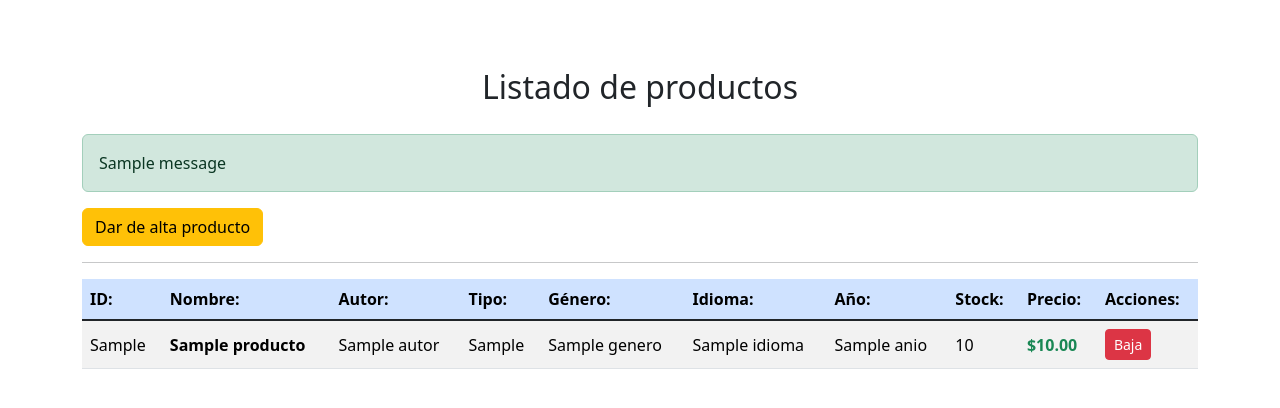
After one commit to PaulaVicioso/gestionInventario_Viries, a Flask app: template templates/productos/lista.html in a window 1280 px wide. The commit adds this page. Shown: the top 408 px of the page. Run offline with Flask 3, Linux system fonts and the light colour scheme; the template is opened without the code that fills it: most values are stand-ins (such as "Sample title", 1, 10 or a date in 2020); one stand-in notice (Sample message) is shown.

Commit message:
Agrego alta de productos con validación y paginas de error

```diff
--- a/productos.py
+++ b/productos.py
@@ -6,10 +6,14 @@
 # Hardcorear el Rol de ADMIN
 # El otro rol es de Cliente que es más limitado.
 
-from flask import render_template, Blueprint, request, redirect, url_for
+from flask import render_template, Blueprint, request, redirect, url_for, flash
 from db import get_conexion
+from auth import exigir_login
+
+TIPOS_ARTICULO = ("Libro", "Música", "Película")
 
 bp_productos = Blueprint("productos", __name__, url_prefix="/productos")
+bp_productos.before_request(exigir_login)
 
 
 @bp_productos.route("/")
@@ -29,14 +33,29 @@ def listaProductos():
 @bp_productos.route("/nuevo", methods=["GET", "POST"])
 def crear():
     if request.method == "POST":
-        nombre = request.form["nombre"]
-        autor = request.form["autor"]
+        nombre = request.form["nombre"].strip()
+        autor = request.form["autor"].strip()
         tipo_articulo = request.form["tipo_articulo"]
-        genero = request.form["genero"]
-        idioma = request.form["idioma"]
-        anio = int(request.form["anio"])
-        precio = float(request.form["precio"])
-        stock = int(request.form["stock"])
+        genero = request.form["genero"].strip()
+        idioma = request.form["idioma"].strip()
+
+        try:
+            anio = int(request.form["anio"])
+            precio = float(request.form["precio"])
+            stock = int(request.form["stock"])
+        except ValueError:
+            flash("Año, precio y stock deben ser números válidos")
+            return render_template("productos/crear.html"), 400
+
+        if not all([nombre, autor, genero, idioma]):
+            flash("Todos los campos son obligatorios")
+            return render_template("productos/crear.html"), 400
+        if tipo_articulo not in TIPOS_ARTICULO:
+            flash("Tipo de artículo inválido")
+            return render_template("productos/crear.html"), 400
+        if precio < 0 or stock < 0:
+            flash("El precio y el stock no pueden ser negativos")
+            return render_template("productos/crear.html"), 400
 
         conn = get_conexion()
         cursor = conn.cursor()
@@ -48,6 +67,7 @@ def crear():
         conn.commit()
         conn.close()
 
+        flash("Producto registrado correctamente")
         return redirect(url_for("productos.listaProductos"))
 
     return render_template("productos/crear.html")
--- a/templates/fragments/navbar.html
+++ b/templates/fragments/navbar.html
@@ -36,7 +36,7 @@ CLIENTE puede ver, comprar con o sin promociones.
                             <a class="nav-link" th:href="@{/promociones}">Promociones</a>
                         </li>
                         <li class="nav-item" sec:authorize="hasRole('ADMINISTRADOR')">
-                            <a class="nav-link" th:href="@{/articulos}">Artículos</a>
+                            <a class="nav-link" href="{{ url_for('productos.listaProductos') }}">Artículos</a>
                         </li>
                         <li class="nav-item" sec:authorize="hasRole('ADMINISTRADOR')">
                             <a class="nav-link" th:href="@{/usuarios}">Usuarios</a>
--- /dev/null
+++ b/templates/productos/lista.html
@@ -0,0 +1,68 @@
+<!DOCTYPE html>
+<html lang="es">
+<head>
+    <meta charset="UTF-8">
+    <meta name="viewport" content="width=device-width, initial-scale=1.0">
+    <title>GdI - Lista de productos</title>
+    <link rel="stylesheet" href="{{ url_for('static', filename='css/estilo.css') }}">
+    <link href="https://cdn.jsdelivr.net/npm/bootstrap@5.3.3/dist/css/bootstrap.min.css" rel="stylesheet">
+</head>
+
+<body>
+    <div class="container mt-5">
+
+        <h2>Listado de productos</h2>
+
+        {% with mensajes = get_flashed_messages() %}
+            {% for m in mensajes %}
+                <div class="alert alert-success" role="alert">{{ m }}</div>
+            {% endfor %}
+        {% endwith %}
+        <a class="btn btn-warning" href="{{ url_for('productos.crear') }}">Dar de alta producto</a>
+        <hr>
+
+        <table class="table table-striped align-middle">
+            <thead class="table-primary">
+                <tr>
+                    <th scope="col">ID:</th>
+                    <th scope="col">Nombre:</th>
+                    <th scope="col">Autor:</th>
+                    <th scope="col">Tipo:</th>
+                    <th scope="col">Género:</th>
+                    <th scope="col">Idioma:</th>
+                    <th scope="col">Año:</th>
+                    <th scope="col">Stock:</th>
+                    <th scope="col">Precio:</th>
+                    <th scope="col">Acciones:</th>
+                </tr>
+            </thead>
+
+            <tbody class="table-group-divider">
+                {% for p in productos %}
+                <tr>
+                    <td>{{ p.id_producto }}</td>
+                    <td class="fw-bold">{{ p.nombre }}</td>
+                    <td>{{ p.autor }}</td>
+                    <td>{{ p.tipo_articulo }}</td>
+                    <td>{{ p.genero }}</td>
+                    <td>{{ p.idioma }}</td>
+                    <td>{{ p.anio }}</td>
+                    <td>{{ p.stock }}</td>
+                    <td class="text-success fw-bold">${{ "%.2f"|format(p.precio) }}</td>
+                    <td>
+                        <form method="post" action="{{ url_for('productos.eliminar', id_producto=p.id_producto) }}"
+                              onsubmit="return confirm('¿Seguro que deseas dar de baja este producto?');">
+                            <button type="submit" class="btn btn-danger btn-sm">Baja</button>
+                        </form>
+                    </td>
+                </tr>
+                {% else %}
+                <tr>
+                    <td colspan="10" class="text-center text-muted">No hay productos cargados.</td>
+                </tr>
+                {% endfor %}
+            </tbody>
+        </table>
+    </div>
+</body>
+</html>
```
Also changed, not shown: templates/404.html (added, +17 -0 lines), templates/500.html (added, +17 -0 lines), templates/productos/crear.html (added, +73 -0 lines).
